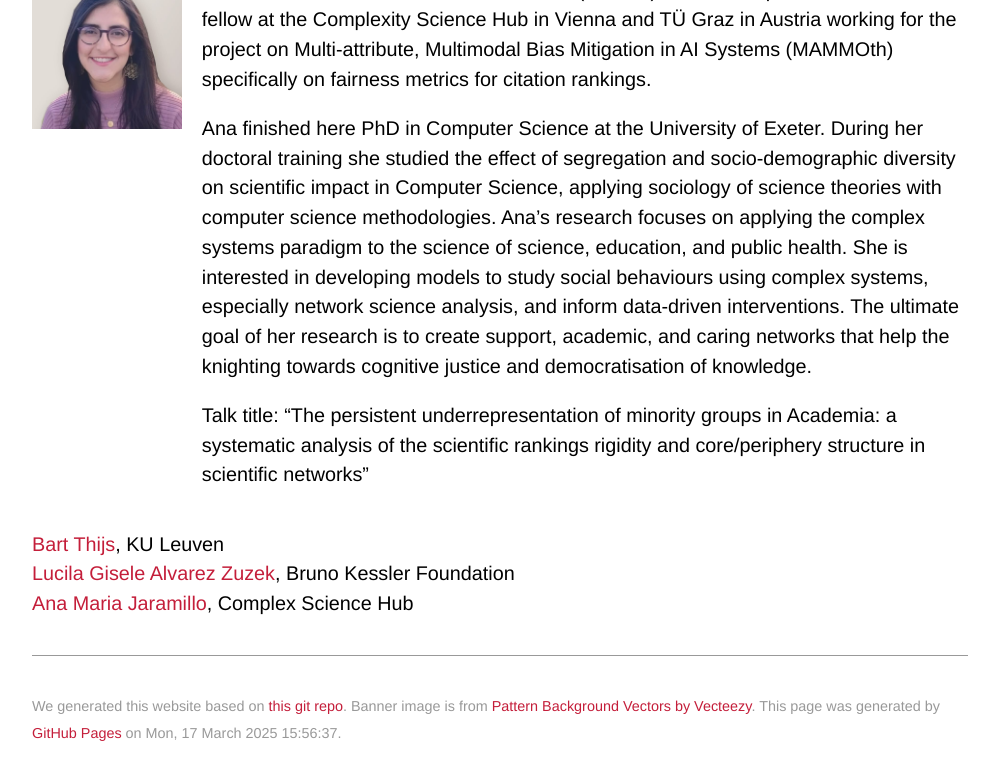
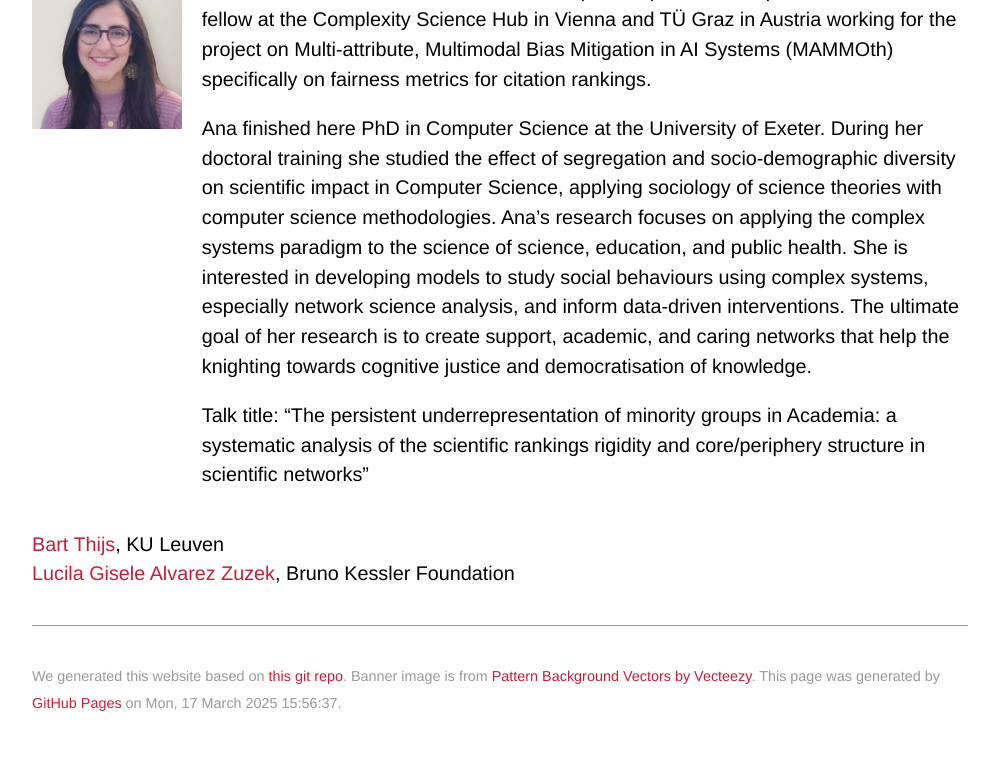
Before and after one commit to netscisci/netscisci.github.io, a Jekyll site: the page built from speakers.md, in a window 1280 px wide and 900 px high, scrolled down 721 px, cut to the strip 118-898 px from the top of the window. Shown: the whole strip, without its empty margins (140-1129 px from the left). Built offline with Jekyll 4.4.1, drawn with Linux system fonts in a browser that asks for light colours; some web fonts are replaced; our own code applies the rules of GitHub Pages for plain Markdown files; after the commit the page ends 1591 px from its top, so only the background shows below that.

Commit message:
Update speakers.md

```diff
--- a/speakers.md
+++ b/speakers.md
@@ -27,4 +27,3 @@ Talk title: “The persistent underrepresentation of minority groups in Academia
 
 [Bart Thijs](https://www.kuleuven.be/wieiswie/en/person/00040232), KU Leuven
 [Lucila Gisele Alvarez Zuzek](https://scholar.google.com.ar/citations?user=CgrQ6asAAAAJ), Bruno Kessler Foundation
-[Ana Maria Jaramillo](https://scholar.google.com/citations?user=xSZwPHAAAAAJ&hl=en), Complex Science Hub
```
